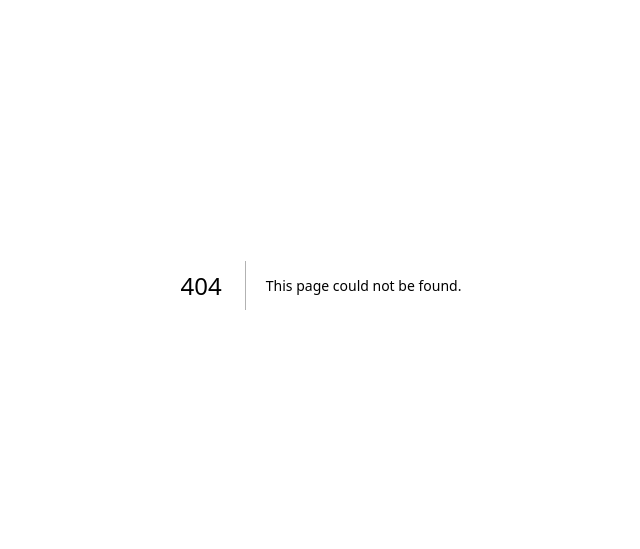
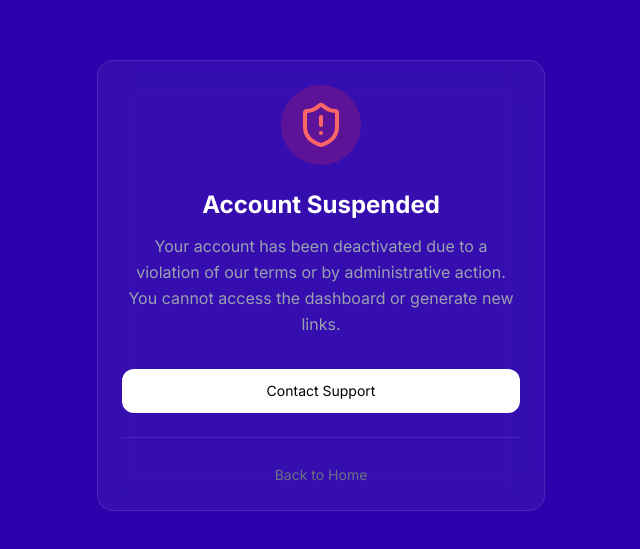
Before and after one commit to Precision-Studios/lua-pw-frontend-autogen, a Next.js app: page /account-suspended in a window 1280 px wide. Before the commit this address had no page. Shown: the part 115-664 px from the top of the page, without its empty margins (319-959 px from the left). Built offline with nearby package versions, Linux system fonts and the light colour scheme.

Commit message:
add suspended page.

```diff
--- /dev/null
+++ b/app/account-suspended/page.tsx
@@ -0,0 +1,38 @@
+'use client';
+
+import Link from 'next/link';
+import { ShieldAlert } from 'lucide-react';
+
+export default function AccountSuspended() {
+    return (
+        <div className="flex flex-col items-center justify-center min-h-screen p-4 text-center">
+            <div className="p-6 rounded-2xl bg-white/5 border border-white/10 backdrop-blur-lg max-w-md w-full animate-in fade-in zoom-in duration-300">
+                <div className="flex justify-center mb-6">
+                    <div className="p-4 rounded-full bg-red-500/20 text-red-400">
+                        <ShieldAlert className="w-12 h-12" />
+                    </div>
+                </div>
+
+                <h1 className="text-2xl font-bold mb-3 text-white">Account Suspended</h1>
+
+                <p className="text-gray-400 mb-8 leading-relaxed">
+                    Your account has been deactivated due to a violation of our terms or by administrative action.
+                    You cannot access the dashboard or generate new links.
+                </p>
+
+                <Link
+                    href="mailto:support@lua.pw"
+                    className="inline-flex items-center justify-center w-full px-6 py-3 text-sm font-medium text-black transition-colors bg-white rounded-xl hover:bg-gray-200 focus:outline-none focus:ring-2 focus:ring-offset-2 focus:ring-white/20"
+                >
+                    Contact Support
+                </Link>
+
+                <div className="mt-6 pt-6 border-t border-white/10">
+                    <Link href="/" className="text-sm text-gray-500 hover:text-gray-300 transition-colors">
+                        Back to Home
+                    </Link>
+                </div>
+            </div>
+        </div>
+    );
+}
--- a/app/page.tsx
+++ b/app/page.tsx
@@ -1,8 +1,50 @@
+'use client';
+
+import { useEffect, useState } from 'react';
+import { useRouter } from 'next/navigation';
 import AuthForm from '@/components/auth/AuthForm';
 import LogoSection from '@/components/layout/LogoSection';
+import { authApi, userApi } from '@/lib/api';
 import './Home.css';
 
 export default function Home() {
+  const router = useRouter();
+  const [loading, setLoading] = useState(true);
+
+  useEffect(() => {
+    const checkAuth = async () => {
+      try {
+        // Try to refresh the session
+        await authApi.refresh();
+
+        // If refresh works, get user details for routing logic
+        const response = await userApi.details();
+        const user = response.data;
+
+        if (!user.active) {
+          router.push('/account-suspended');
+        } else if (!user.setupComplete) {
+          router.push('/setup-password');
+        } else {
+          router.push('/dashboard');
+        }
+      } catch (error) {
+        // If refresh fails, show the login page
+        setLoading(false);
+      }
+    };
+
+    checkAuth();
+  }, [router]);
+
+  if (loading) {
+    return (
+      <main className="main-container flex items-center justify-center">
+        <div className="animate-spin rounded-full h-12 w-12 border-t-2 border-b-2 border-white"></div>
+      </main>
+    );
+  }
+
   return (
     <main className="main-container">
       {/* Left Section - Hero/Logo  (Visible on desktop) */}
--- a/spec/dev_checklist.md
+++ b/spec/dev_checklist.md
@@ -1,4 +1,4 @@
 - Basic Setup ✔
 - Home page ✔
 - Oauth login ✔
-- US#2
+- US#2 ✔
```
